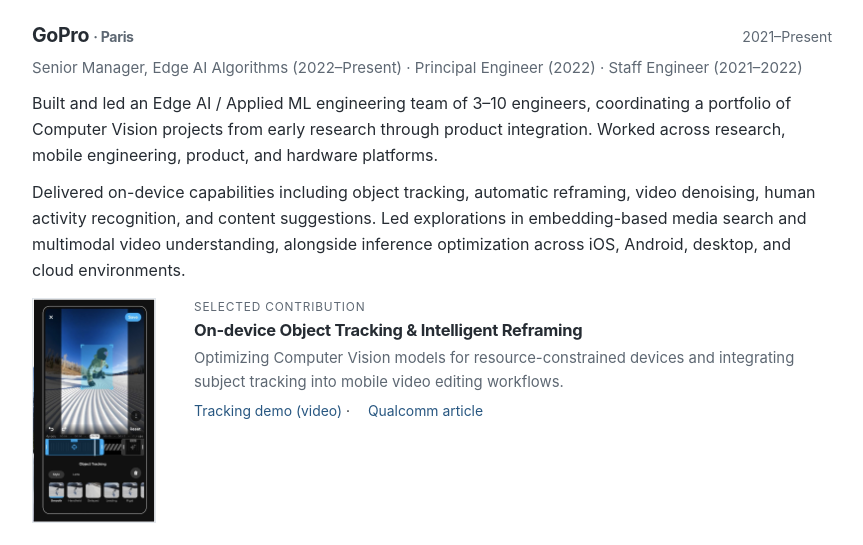
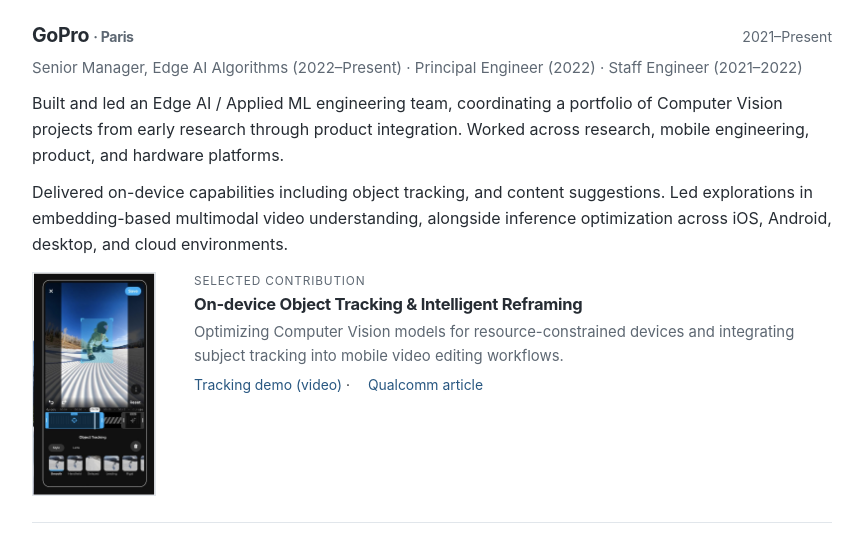
Before and after one commit to rawiaMhiri/rawiamhiri.github.io, a plain HTML site: page experience.html in a window 1280 px wide. Shown: the part 245-790 px from the top of the page, without its empty margins (208-1071 px from the left). Drawn offline with Linux system fonts and the light colour scheme.

Commit message:
update experience

```diff
--- a/experience.html
+++ b/experience.html
@@ -23,8 +23,8 @@
 <section class="timeline-entry" id="gopro">
 <div class="entry-head"><h2>GoPro <span class="small">· Paris</span></h2><span class="dates">2021–Present</span></div>
 <p class="position">Senior Manager, Edge AI Algorithms (2022–Present) · Principal Engineer (2022) · Staff Engineer (2021–2022)</p>
-<p>Built and led an Edge AI / Applied ML engineering team of 3–10 engineers, coordinating a portfolio of Computer Vision projects from early research through product integration. Worked across research, mobile engineering, product, and hardware platforms.</p>
-<p>Delivered on-device capabilities including object tracking, automatic reframing, video denoising, human activity recognition, and content suggestions. Led explorations in embedding-based media search and multimodal video understanding, alongside inference optimization across iOS, Android, desktop, and cloud environments.</p>
+<p>Built and led an Edge AI / Applied ML engineering team, coordinating a portfolio of Computer Vision projects from early research through product integration. Worked across research, mobile engineering, product, and hardware platforms.</p>
+<p> Delivered on-device capabilities including object tracking, and content suggestions. Led explorations in embedding-based multimodal video understanding, alongside inference optimization across iOS, Android, desktop, and cloud environments.</p>
 <div class="contrib">
 <a aria-label="View GOPRO project photo" class="contrib-photo contrib-photo--portrait" href="assets/images/gopro-object-tracking.jpg" rel="noopener noreferrer" target="_blank"><img alt="GoPro Quik object tracking interface and mobile video-editing controls" loading="lazy" src="assets/images/gopro-object-tracking.jpg"/></a>
 <div>
```
